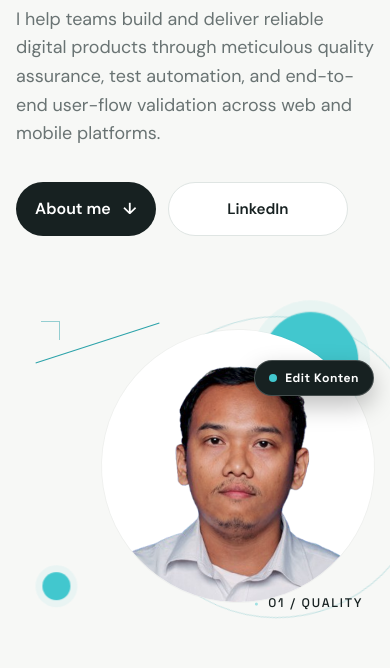
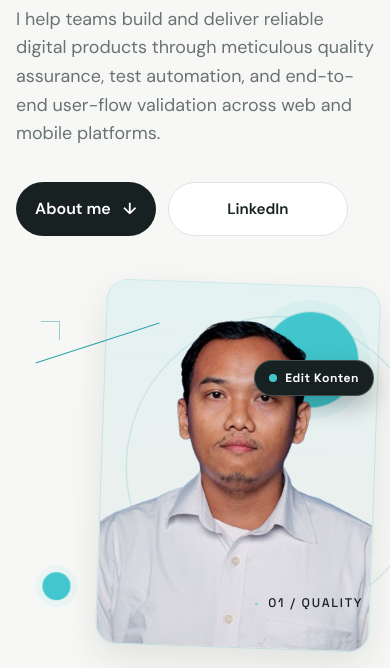
Before and after one commit to ddxdd-qa/portofolio, a plain HTML site: page index.html in a window 390 px wide. Shown: the part 432-1100 px from the top of the page. Drawn offline with Linux system fonts and the light colour scheme.

Commit message:
fix: remove circular clipping on transparent portrait photo in CV and homepage

```diff
--- a/css/style.css
+++ b/css/style.css
@@ -44,9 +44,9 @@ h3 { margin-bottom: 10px; }
 .button-secondary:hover { border-color: var(--text); }
 
 .hero-visual { min-height: 530px; position: relative; display: grid; place-items: center end; isolation: isolate; overflow: visible; }
-.portrait-frame { width: min(320px, 72%); aspect-ratio: 1 / 1; padding: 0; border-radius: 50%; transform: rotate(2deg); background: var(--surface); overflow: hidden; transition: transform .35s ease; z-index: 3; box-shadow: 0 0 0 1px rgba(23,33,33,.03); }
+.portrait-frame { width: min(300px, 72%); aspect-ratio: 354 / 472; padding: 0; border-radius: 24px; transform: rotate(2deg); background: linear-gradient(180deg, rgba(66,199,206,0.1) 0%, rgba(23,33,33,0.04) 100%); overflow: hidden; transition: transform .35s ease; z-index: 3; box-shadow: 0 14px 36px rgba(23,33,33,.1), 0 0 0 1px rgba(66,199,206,.2); }
 .portrait-frame:hover { transform: rotate(0deg) scale(1.02); }
-.portrait-frame img { width: 100%; height: 100%; display: block; object-fit: cover; object-position: center top; }
+.portrait-frame img { width: 100%; height: 100%; display: block; object-fit: contain; object-position: center bottom; }
 .circle { position: absolute; border-radius: 50%; background: var(--accent); z-index: 2; }
 .circle-one { width: 95px; height: 95px; top: 9%; right: 3%; box-shadow: 0 0 0 12px rgba(66,199,206,.08), 0 0 0 1px rgba(25,155,163,.18); animation: hero-float-one 7s ease-in-out infinite; }
 .circle-two { width: 28px; height: 28px; bottom: 15%; left: 7%; box-shadow: 0 0 0 7px rgba(66,199,206,.07); animation: hero-float-two 6s ease-in-out infinite; }
@@ -141,7 +141,7 @@ h3 { margin-bottom: 10px; }
   .hero { padding-top: 55px; padding-bottom: 65px; }
   h1 { font-size: clamp(3rem, 16vw, 4.4rem); }
   .hero-visual { min-height: 390px; }
-  .portrait-frame { width: 76%; aspect-ratio: 1 / 1; }
+  .portrait-frame { width: 76%; aspect-ratio: 354 / 472; border-radius: 20px; }
   .hero-visual::before { width: 300px; height: 300px; right: -55px; top: 42px; }
   .hero-visual::after { left: 7%; top: 13%; }
   .portrait-frame::before { display: none; }
--- a/index.html
+++ b/index.html
@@ -12,8 +12,8 @@
   <style>
     @media (max-width: 620px) {
       .hero-visual { min-width: 0; }
-      .portrait-frame { width: 76%; max-width: 100%; min-width: 0; overflow: hidden; }
-      .portrait-frame img { width: 100%; max-width: 100%; height: 100%; display: block; object-fit: cover; }
+      .portrait-frame { width: 76%; max-width: 100%; min-width: 0; overflow: hidden; aspect-ratio: 354 / 472; border-radius: 20px; }
+      .portrait-frame img { width: 100%; max-width: 100%; height: 100%; display: block; object-fit: contain; object-position: center bottom; }
     }
     .qa-lab-section { background: #eef3f1; }
     .qa-lab { background: var(--surface); border: 1px solid var(--line); border-radius: 28px; overflow: hidden; box-shadow: 0 18px 45px rgba(23,33,33,.08); }
```
Also changed, not shown: scripts/generate_cv.js (+6 -6 lines), 1 other file.
